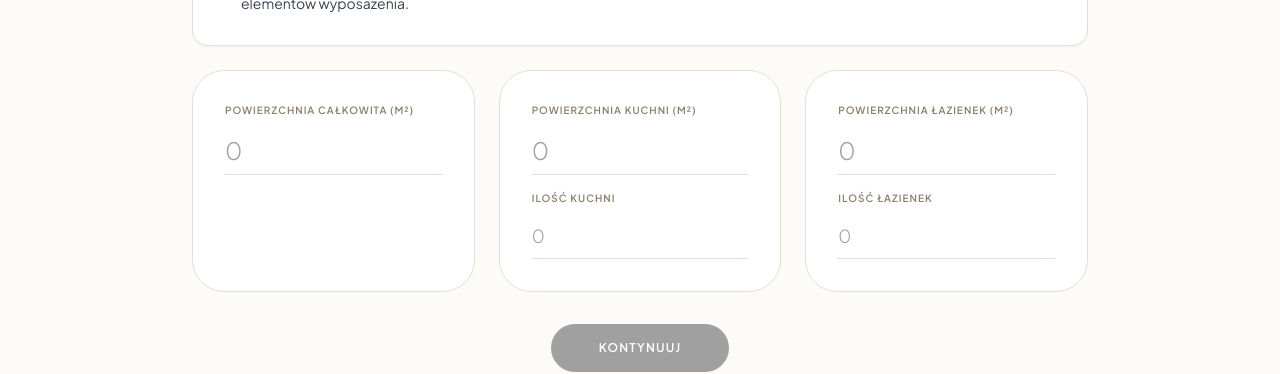
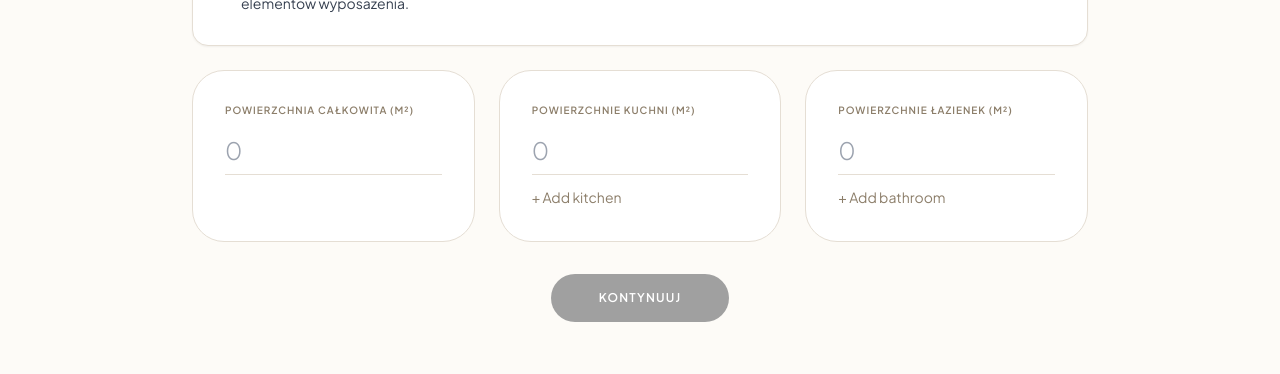
Before and after one commit to lukaszkotowski-git/projektnacito, a React (Vite) app in the folder react-app/: page /offer/premium in a window 1280 px wide. Shown: the part 875-1249 px from the top of the page. Built offline with nearby package versions, Linux system fonts and the light colour scheme; no server answers; a web font is replaced by a local one.

Commit message:
feat(premium): support per-unit kitchen & bath areas; add total area input and align inputs; keep legacy aggregates; set base rate 200zł/m²

```diff
--- a/react-app/src/components/PremiumConfigurator.tsx
+++ b/react-app/src/components/PremiumConfigurator.tsx
@@ -8,40 +8,50 @@ export function PremiumConfigurator() {
   const {
     resetState,
     premiumTotalM2, setPremiumTotalM2,
-    premiumKitchenM2, setPremiumKitchenM2,
-    premiumBathM2, setPremiumBathM2,
+    setPremiumKitchenM2,
+    setPremiumBathM2,
     setPremiumKitchenCount,
     setPremiumBathCount,
+    setPremiumKitchenAreas,
+    setPremiumBathAreas,
     setCurrentPrice,
     setCurrentPackage,
     setCurrentView
   } = useAppContext()
 
   // track raw input strings so we can distinguish "user didn't type anything" from numeric 0
-  const [premiumTotalM2Raw, setPremiumTotalM2Raw] = useState('')
-  const [premiumKitchenM2Raw, setPremiumKitchenM2Raw] = useState('')
-  const [premiumBathM2Raw, setPremiumBathM2Raw] = useState('')
-  const [premiumKitchenCountRaw, setPremiumKitchenCountRaw] = useState('')
-  const [premiumBathCountRaw, setPremiumBathCountRaw] = useState('')
+  // raw string for total area and raw string arrays for per-unit inputs
+  const [premiumTotalM2Raw, setPremiumTotalM2Raw] = useState<string>(String(premiumTotalM2 || ''))
+  const [premiumKitchenAreasRaw, setPremiumKitchenAreasRaw] = useState<string[]>([''])
+  const [premiumBathAreasRaw, setPremiumBathAreasRaw] = useState<string[]>([''])
 
   useEffect(() => {
-    const allFilled = premiumTotalM2Raw.trim() !== '' && premiumKitchenM2Raw.trim() !== '' && premiumBathM2Raw.trim() !== '' && premiumKitchenCountRaw.trim() !== '' && premiumBathCountRaw.trim() !== ''
-    if (!allFilled) {
-      // don't calculate / show price until user filled all three fields
-      setCurrentPrice(0)
-      return
-    }
+    // Parse arrays into numbers (treat empty as 0)
+    const kitchenNums = premiumKitchenAreasRaw.map(v => parseFloat(v) || 0)
+    const bathNums = premiumBathAreasRaw.map(v => parseFloat(v) || 0)
+    const sumKitchen = kitchenNums.reduce((s, x) => s + x, 0)
+    const sumBath = bathNums.reduce((s, x) => s + x, 0)
 
-    // Compute net area excluding kitchen and bathrooms, then apply base rate.
-    const k = parseInt(premiumKitchenCountRaw) || 0
-    const l = parseInt(premiumBathCountRaw) || 0
-    const netArea = Math.max(0, premiumTotalM2 - premiumKitchenM2 * k - premiumBathM2 * l)
+    const k = kitchenNums.length
+    const l = bathNums.length
+
+    // keep legacy aggregated values in sync for backwards compatibility
+    // keep legacy aggregated state in context for backward compatibility
+    // update context aggregated helpers if present
+    // call aggregated setters if available
+    if (typeof setPremiumKitchenM2 === 'function') setPremiumKitchenM2(sumKitchen)
+    if (typeof setPremiumBathM2 === 'function') setPremiumBathM2(sumBath)
+    if (typeof setPremiumKitchenCount === 'function') setPremiumKitchenCount(k)
+    if (typeof setPremiumBathCount === 'function') setPremiumBathCount(l)
+    if (typeof setPremiumKitchenAreas === 'function') setPremiumKitchenAreas(kitchenNums)
+    if (typeof setPremiumBathAreas === 'function') setPremiumBathAreas(bathNums)
+
+    const netArea = Math.max(0, premiumTotalM2 - sumKitchen - sumBath)
     let total = netArea * PRICING.premium.basePerM2
-    // Kitchens and bathrooms charged per unit
     total += k * 2500
     total += l * 2500
     setCurrentPrice(total)
-  }, [premiumTotalM2Raw, premiumKitchenM2Raw, premiumBathM2Raw, premiumKitchenCountRaw, premiumBathCountRaw, premiumTotalM2, premiumKitchenM2, premiumBathM2, setCurrentPrice])
+  }, [premiumKitchenAreasRaw, premiumBathAreasRaw, premiumTotalM2, setCurrentPrice])
 
   const goToMain = () => {
     resetState()
@@ -51,6 +61,31 @@ export function PremiumConfigurator() {
   const goToFinalStep = () => {
     setCurrentPackage('premium')
     navigate('/final')
+  }
+
+  // helpers to manage dynamic per-unit inputs
+  const addKitchen = () => {
+    const next = [...premiumKitchenAreasRaw, '']
+    setPremiumKitchenAreasRaw(next)
+    setPremiumKitchenAreas(next.map(v => parseFloat(v) || 0))
+  }
+  const removeKitchen = (idx: number) => {
+    if (premiumKitchenAreasRaw.length <= 1) return
+    const next = premiumKitchenAreasRaw.filter((_, i) => i !== idx)
+    setPremiumKitchenAreasRaw(next)
+    setPremiumKitchenAreas(next.map(v => parseFloat(v) || 0))
+  }
+
+  const addBath = () => {
+    const next = [...premiumBathAreasRaw, '']
+    setPremiumBathAreasRaw(next)
+    setPremiumBathAreas(next.map(v => parseFloat(v) || 0))
+  }
+  const removeBath = (idx: number) => {
+    if (premiumBathAreasRaw.length <= 1) return
+    const next = premiumBathAreasRaw.filter((_, i) => i !== idx)
+    setPremiumBathAreasRaw(next)
+    setPremiumBathAreas(next.map(v => parseFloat(v) || 0))
   }
 
   return (
@@ -119,56 +154,54 @@ export function PremiumConfigurator() {
                   />
                 </div>
                 <div className="card-choice p-8 rounded-[2rem]">
-                  <label className="text-[10px] uppercase tracking-widest text-[#8C7E6A] font-bold block mb-4">Powierzchnia kuchni (m²)</label>
+                  <label className="text-[10px] uppercase tracking-widest text-[#8C7E6A] font-bold block mb-4">Powierzchnie kuchni (m²)</label>
+                  <div className="space-y-3">
+                    {premiumKitchenAreasRaw.map((val, idx) => (
+                      <div key={idx} className="flex items-center gap-3">
                         <input
                           type="number"
-                    value={premiumKitchenM2Raw}
+                          aria-label={`Powierzchnia kuchni ${idx+1} (m²)`}
+                          value={val}
                           onChange={(e) => {
-                      const v = e.target.value
-                      setPremiumKitchenM2Raw(v)
-                      setPremiumKitchenM2(parseFloat(v) || 0)
+                            const next = [...premiumKitchenAreasRaw]
+                            next[idx] = e.target.value
+                            setPremiumKitchenAreasRaw(next)
                           }}
                           placeholder="0"
                           className="w-full text-2xl bg-transparent border-b border-[#E5DED4] pb-2 outline-none focus:border-[#8C7E6A] font-light"
                         />
-                  <label className="text-[10px] uppercase tracking-widest text-[#8C7E6A] font-bold block mb-4 mt-4">Ilość kuchni</label>
+                        {idx > 0 && (
+                          <button type="button" onClick={() => removeKitchen(idx)} aria-label={`Usuń kuchnię ${idx+1}`} className="text-red-500">−</button>
+                        )}
+                      </div>
+                    ))}
+                    <button type="button" onClick={addKitchen} className="mt-2 text-sm text-[#8C7E6A]">+ Add kitchen</button>
+                  </div>
+                </div>
+                <div className="card-choice p-8 rounded-[2rem]">
+                  <label className="text-[10px] uppercase tracking-widest text-[#8C7E6A] font-bold block mb-4">Powierzchnie łazienek (m²)</label>
+                  <div className="space-y-3">
+                    {premiumBathAreasRaw.map((val, idx) => (
+                      <div key={idx} className="flex items-center gap-3">
                         <input
                           type="number"
-                    value={premiumKitchenCountRaw}
+                          aria-label={`Powierzchnia łazienki ${idx+1} (m²)`}
+                          value={val}
                           onChange={(e) => {
-                      const v = e.target.value
-                      setPremiumKitchenCountRaw(v)
-                      setPremiumKitchenCount(parseInt(v) || 0)
-                    }}
-                    placeholder="0"
-                    className="w-full text-lg bg-transparent border-b border-[#E5DED4] pb-2 outline-none focus:border-[#8C7E6A] font-light"
-                  />
-                </div>
-                <div className="card-choice p-8 rounded-[2rem]">
-                  <label className="text-[10px] uppercase tracking-widest text-[#8C7E6A] font-bold block mb-4">Powierzchnia łazienek (m²)</label>
-                  <input
-                    type="number"
-                    value={premiumBathM2Raw}
-                    onChange={(e) => {
-                      const v = e.target.value
-                      setPremiumBathM2Raw(v)
-                      setPremiumBathM2(parseFloat(v) || 0)
+                            const next = [...premiumBathAreasRaw]
+                            next[idx] = e.target.value
+                            setPremiumBathAreasRaw(next)
                           }}
                           placeholder="0"
                           className="w-full text-2xl bg-transparent border-b border-[#E5DED4] pb-2 outline-none focus:border-[#8C7E6A] font-light"
                         />
-                  <label className="text-[10px] uppercase tracking-widest text-[#8C7E6A] font-bold block mb-4 mt-4">Ilość łazienek</label>
-                  <input
-                    type="number"
-                    value={premiumBathCountRaw}
-                    onChange={(e) => {
-                      const v = e.target.value
-                      setPremiumBathCountRaw(v)
-                      setPremiumBathCount(parseInt(v) || 0)
-                    }}
-                    placeholder="0"
-                    className="w-full text-lg bg-transparent border-b border-[#E5DED4] pb-2 outline-none focus:border-[#8C7E6A] font-light"
-                  />
+                        {idx > 0 && (
+                          <button type="button" onClick={() => removeBath(idx)} aria-label={`Usuń łazienkę ${idx+1}`} className="text-red-500">−</button>
+                        )}
+                      </div>
+                    ))}
+                    <button type="button" onClick={addBath} className="mt-2 text-sm text-[#8C7E6A]">+ Add bathroom</button>
+                  </div>
                 </div>
               </div>
             </div>
--- a/react-app/src/context/AppContext.tsx
+++ b/react-app/src/context/AppContext.tsx
@@ -28,10 +28,16 @@ interface AppState {
   setPremiumKitchenM2: (val: number) => void
   premiumBathM2: number
   setPremiumBathM2: (val: number) => void
+  // Legacy aggregated values (kept for compatibility)
   premiumKitchenCount: number
   setPremiumKitchenCount: (val: number) => void
   premiumBathCount: number
   setPremiumBathCount: (val: number) => void
+  // New per-unit arrays
+  premiumKitchenAreas: number[]
+  setPremiumKitchenAreas: (vals: number[]) => void
+  premiumBathAreas: number[]
+  setPremiumBathAreas: (vals: number[]) => void
 
   lastSubmissionId: string | null
   setLastSubmissionId: (id: string | null) => void
@@ -57,6 +63,8 @@ export function AppProvider({ children }: { children: ReactNode }) {
   const [premiumBathM2, setPremiumBathM2] = useState(0)
   const [premiumKitchenCount, setPremiumKitchenCount] = useState(0)
   const [premiumBathCount, setPremiumBathCount] = useState(0)
+  const [premiumKitchenAreas, setPremiumKitchenAreas] = useState<number[]>([0])
+  const [premiumBathAreas, setPremiumBathAreas] = useState<number[]>([0])
   const [lastSubmissionId, setLastSubmissionId] = useState<string | null>(null)
 
     const resetState = () => {
@@ -70,6 +78,8 @@ export function AppProvider({ children }: { children: ReactNode }) {
       setPremiumBathM2(0)
       setPremiumKitchenCount(0)
       setPremiumBathCount(0)
+      setPremiumKitchenAreas([0])
+      setPremiumBathAreas([0])
     setCurrentPrice(0)
     setCurrentPackage(null)
   }
@@ -90,6 +100,9 @@ export function AppProvider({ children }: { children: ReactNode }) {
     ,
     kitchenCount: premiumKitchenCount,
     bathCount: premiumBathCount
+    ,
+    kitchenAreas: premiumKitchenAreas,
+    bathAreas: premiumBathAreas
   })
 
   return (
@@ -107,6 +120,8 @@ export function AppProvider({ children }: { children: ReactNode }) {
       premiumBathM2, setPremiumBathM2,
       premiumKitchenCount, setPremiumKitchenCount,
       premiumBathCount, setPremiumBathCount,
+      premiumKitchenAreas, setPremiumKitchenAreas,
+      premiumBathAreas, setPremiumBathAreas,
       lastSubmissionId, setLastSubmissionId,
       resetState,
       getCitoDetails,
```
Also changed, not shown: react-app/src/types/index.ts (+6 -2 lines), 1 other file (tests, documents, lock files or other folders). Lines whose indentation alone changed are shown as unchanged.
